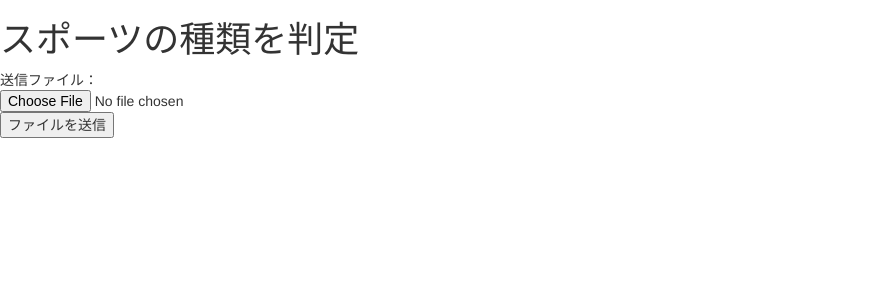
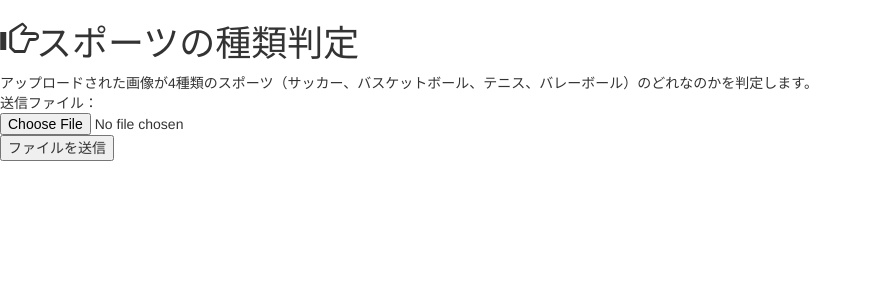
Before and after one commit to takuya-andou/SportsClassify, a Flask app: page / in a window 1280 px wide. Shown: the top 300 px of the page, without its empty margins (0-872 px from the left). Run offline with Flask 2, Linux system fonts and the light colour scheme; parts of the project's set-up code (start-up, migrations or seed data) failed here and were passed over; some libraries are stand-ins or nearby versions.

Commit message:
トップページを少しだけ修正

```diff
--- a/templates/index.html
+++ b/templates/index.html
@@ -1,6 +1,10 @@
 {% extends "layout.html" %}
 {% block content %}
-<h1>スポーツの種類を判定</h1>
+<h1><span class="glyphicon glyphicon-hand-right" aria-hidden="true">スポーツの種類判定</span></h1>
+
+<div>
+	アップロードされた画像が4種類のスポーツ（サッカー、バスケットボール、テニス、バレーボール）のどれなのかを判定します。
+</div>
 
 <form action="./classify"
          method="post" enctype="multipart/form-data">
```
